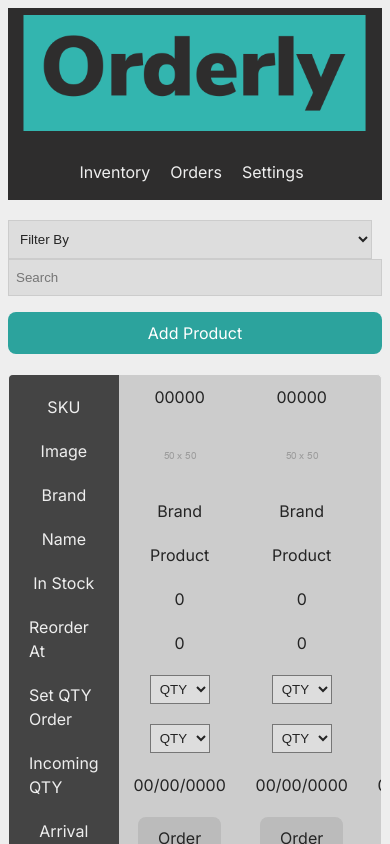
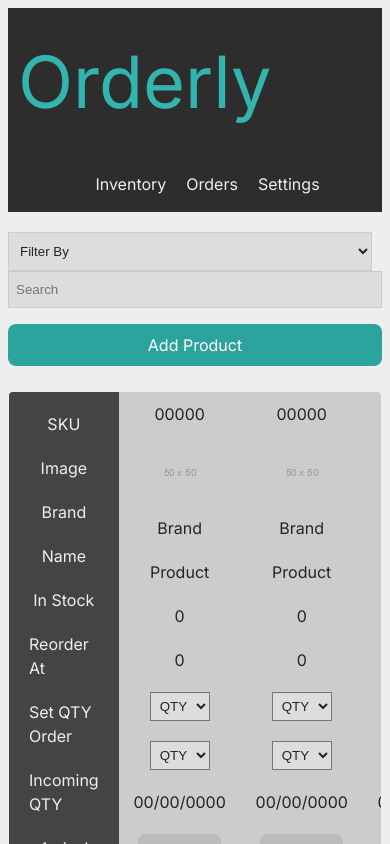
Before and after one commit to DallasSoftwareDevelopersTeamC/DSD_Team_C, a React (Vite) app in the folder client/: page / in a window 390 px wide. Shown: the top 844 px of the page. Built offline with nearby package versions, Linux system fonts and the light colour scheme; a web font is replaced by a local one.

Commit message:
fixed back to old logo

```diff
--- a/client/src/components/Header.jsx
+++ b/client/src/components/Header.jsx
@@ -5,7 +5,7 @@ function Header(){
     return (
         <div className='header-nav'>
             <nav>
-                <a href="#"><img src="./src/assets/logo.png" alt="logo" className='logo'/></a>
+                <h1 className='header-name'><a href="#">Orderly</a></h1>
                 <ul className='nav-links'>
                     <li><a href="/" className='header-li-a'>Inventory</a></li>
                     <li><a href="/Orders" className='header-li-a'>Orders</a></li>
--- a/client/src/components/Inventory/inventoryContent.css
+++ b/client/src/components/Inventory/inventoryContent.css
@@ -7,11 +7,11 @@
 
   .inventory-row {
     display: flex;
-    justify-content: space-between;
+    justify-content: center;
     align-items: center;
-    max-width: 1000px;
+    max-width: 1200px;
     width: 100%;
-    margin: 20px 0 0 50px;
+    margin: 20px 0 5px 20px;
   }
 
   .inventory-filter-by {
--- a/client/src/components/headerFooter.css
+++ b/client/src/components/headerFooter.css
@@ -7,9 +7,8 @@
 nav {
   display: flex;
   flex-direction: row;
-    align-items: flex-end;
-    justify-content: space-between;
-    padding-right:7px;
+  align-items: center;
+  padding-right:15px;
 }
 
 footer {
@@ -19,11 +18,17 @@
   padding:10px;
 }
 
-  nav img {
-    max-width:312px;
-    max-height: 90px;
-    padding:10px 10px 5px 10px;
+.header-name {
+  padding: 0 10px;
+  margin-right: auto;
 }
+
+.header-name a {
+  color:#33b5af;
+  text-decoration: none;
+  font-size: 72px;
+}
+
 .nav-links, .footer-links {
   display: flex;
   list-style: none;
@@ -62,38 +67,9 @@
 }
 
 /* Header / footer media queries for mobile */
-  @media screen and (max-width: 770px) {
+@media screen and (max-width: 480px) {
   nav, footer {
     flex-direction: column;
   }
 }
 /* end header / footer */
-
-  @media screen and (max-width: 770px) {
-    nav img {
-      max-width:352px;
-      max-height: 130px;
-      padding: 7px 1px 7px 7px;
-    }
-
-    nav {
-      align-items: center;
-      justify-content: center;
-    }
-
-    .nav-links {
-      align-items: center;
-      justify-content: center;
-      display: flex;
-      flex-direction: row;
-      padding:0px;
-    }
-  }
-
-  /* @media screen and (min-width: 800px) {
-    nav img {
-      max-width:50%;
-      padding: 7px 1px 2px 7px;
-    }
-  }
-   */
```
Also changed, not shown: client/src/assets/logo.png. Lines whose indentation alone changed are shown as unchanged.
